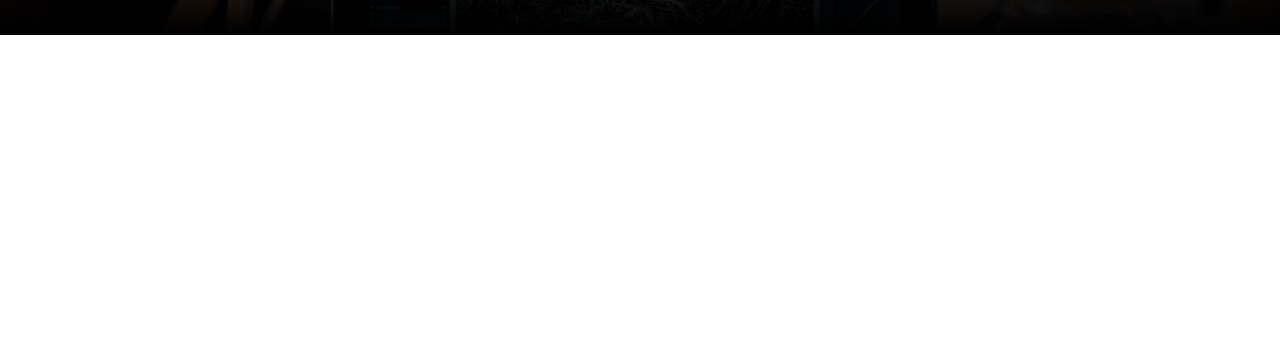
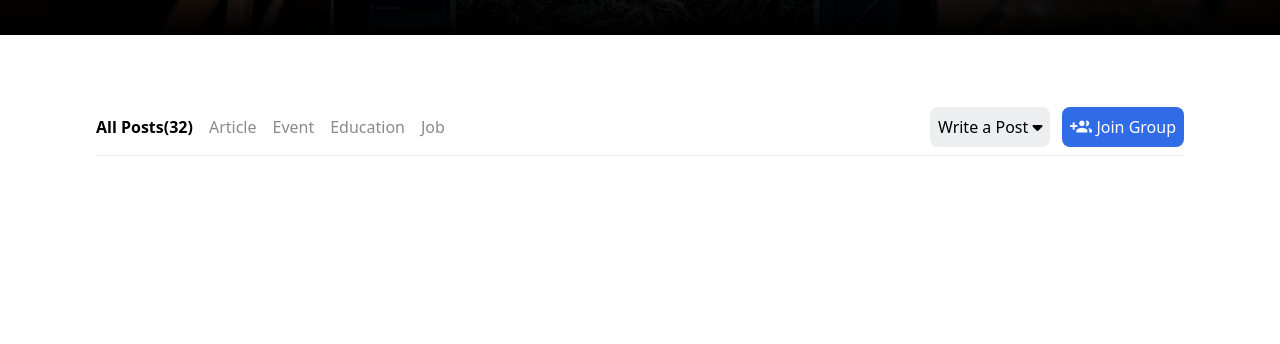
Before and after one commit to ayathree/jobtask1, a plain HTML site: page index.html in a window 1280 px wide. Shown: the part 456-800 px from the top of the page. Drawn offline with nearby package versions, Linux system fonts and the light colour scheme.

Commit message:
added link section

```diff
--- a/index.html
+++ b/index.html
@@ -6,6 +6,7 @@
     <title>Document</title>
     <script src="https://cdn.tailwindcss.com"></script>
     <link rel="stylesheet" href="https://cdnjs.cloudflare.com/ajax/libs/font-awesome/6.5.2/css/all.min.css" integrity="sha512-SnH5WK+bZxgPHs44uWIX+LLJAJ9/2PkPKZ5QiAj6Ta86w+fsb2TkcmfRyVX3pBnMFcV7oQPJkl9QevSCWr3W6A==" crossorigin="anonymous" referrerpolicy="no-referrer" />
+
 </head>
 <body>
     <header>
@@ -30,8 +31,26 @@
             <p class="text-xs mt-2">142,765 Computer Engineers follow this</p>
         </div>
    </section>
+
     </header>
-    <main></main>
+    <main>
+        <section class="container mx-auto lg:px-24 py-8 mt-10" >
+           <div class="flex lg-flex-row justify-between items-center">
+            <div class="flex lg:flex-row justify-start gap-4 items-center text-[#8A8A8A]">
+                <a class="text-black font-semibold" href="">All Posts(32)</a>
+                <a href="">Article</a>
+                <a href="">Event</a>
+                <a href="">Education</a>
+                <a href="">Job</a>
+               </div>
+               <div class="flex lg:flex-row justify-between items-center gap-3">
+                <button class="bg-[#EDEEF0] p-2  rounded-lg ">Write a Post <i class="fa-solid fa-caret-down"></i></button>
+                <button class="bg-[#2F6CE5] p-2  rounded-lg flex items-center gap-1 text-white "><img src="./image/baseline-group_add-24px.png" alt="">Join Group</button>
+               </div>
+           </div>
+           <hr class="mt-2">
+        </section>
+    </main>
     <footer></footer>
 </body>
 </html>
```
Also changed, not shown: image/baseline-group_add-24px.png (added).
